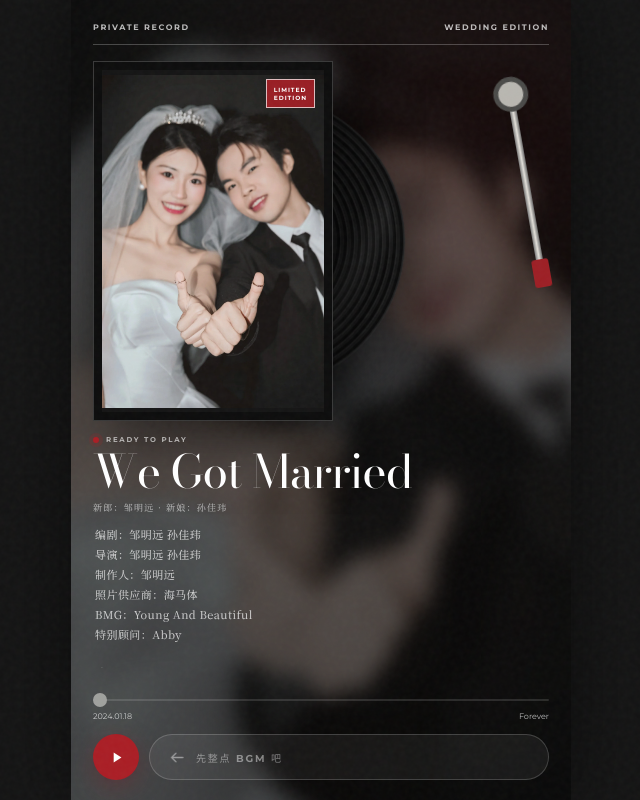
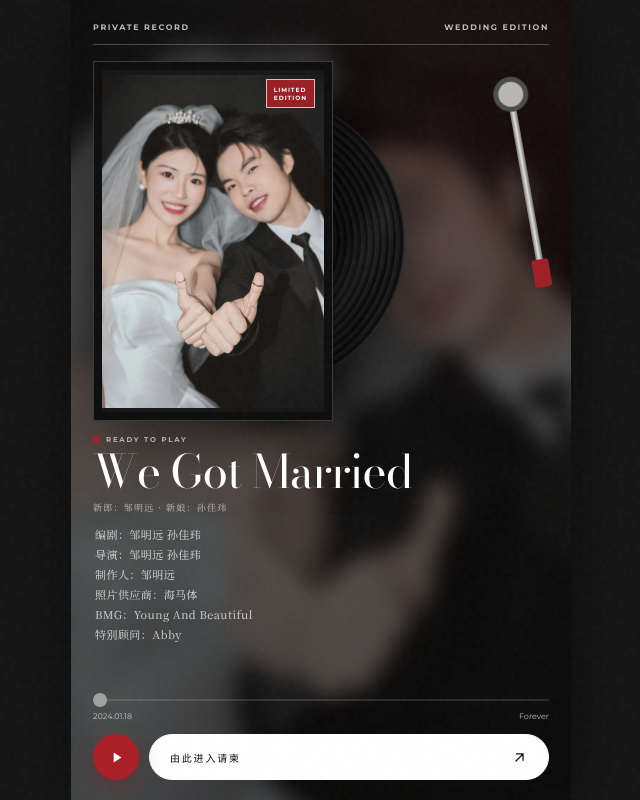
Before and after one commit to Mayandev/invatation, a Next.js app: page / in a window 1280 px wide. Shown: the whole page, without its empty margins (319-959 px from the left). Built offline with nearby package versions, Linux system fonts and the light colour scheme.

Commit message:
feat: allow direct invitation entry from cover

```diff
--- a/components/invitation/Cover.tsx
+++ b/components/invitation/Cover.tsx
@@ -1,6 +1,6 @@
 "use client";
 
-import type { CSSProperties } from "react";
+import { useRef, type CSSProperties, type TouchEvent, type WheelEvent } from "react";
 import { Icon } from "@/components/shared/Icon";
 import { wedding } from "@/lib/wedding";
 
@@ -48,6 +48,7 @@ export function Cover({
   onSeekMusic,
   onOpen,
 }: CoverProps) {
+  const touchStartY = useRef<number | null>(null);
   const playbackLabel = isMusicPlaying
     ? "NOW PLAYING"
     : hasMusicStarted
@@ -57,12 +58,30 @@ export function Cover({
   const musicProgress = musicDuration > 0 ? Math.min((musicCurrentTime / musicDuration) * 100, 100) : 0;
   const fiftySecondPosition = musicDuration >= 50 ? (50 / musicDuration) * 100 : null;
 
+  const handleWheel = (event: WheelEvent<HTMLElement>) => {
+    if (event.deltaY > 24) onOpen();
+  };
+
+  const handleTouchStart = (event: TouchEvent<HTMLElement>) => {
+    touchStartY.current = event.touches[0]?.clientY ?? null;
+  };
+
+  const handleTouchEnd = (event: TouchEvent<HTMLElement>) => {
+    const startY = touchStartY.current;
+    const endY = event.changedTouches[0]?.clientY;
+    touchStartY.current = null;
+    if (startY !== null && endY !== undefined && startY - endY > 48) onOpen();
+  };
+
   return (
     <section
       className={`cover${isOpening ? " is-opening" : ""}${isMusicPlaying ? " is-music-playing" : ""}`}
       id="cover"
       aria-label="请柬封面"
       hidden={isHidden}
+      onWheel={handleWheel}
+      onTouchStart={handleTouchStart}
+      onTouchEnd={handleTouchEnd}
     >
       <div className="cover__leaf">
         <div className="cover__ambient-bg" aria-hidden="true" />
@@ -155,19 +174,13 @@ export function Cover({
               <Icon name={isMusicPlaying ? "pause" : "play"} />
             </button>
             <button
-              className={`cover__enter${hasMusicStarted ? " is-ready" : ""}`}
+              className="cover__enter is-ready"
               id="openInvitation"
               type="button"
-              disabled={!hasMusicStarted}
               onClick={onOpen}
             >
-              {!hasMusicStarted && (
-                <Icon className="cover__music-cue" name="arrow-left" />
-              )}
-              <span>
-                {hasMusicStarted ? "由此进入请柬" : "先整点 BGM 吧"}
-              </span>
-              {hasMusicStarted && <Icon name="arrow-up-right" />}
+              <span>由此进入请柬</span>
+              <Icon name="arrow-up-right" />
             </button>
           </div>
         </div>
```
